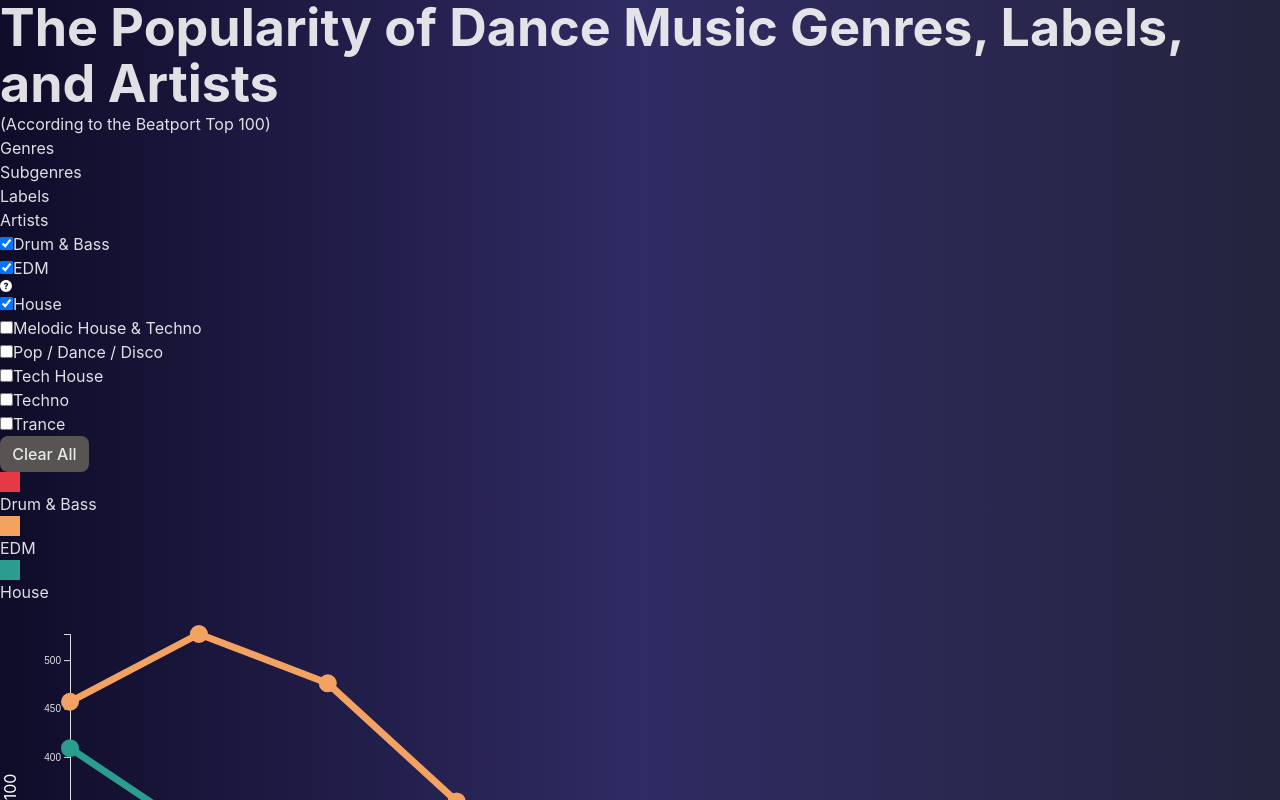
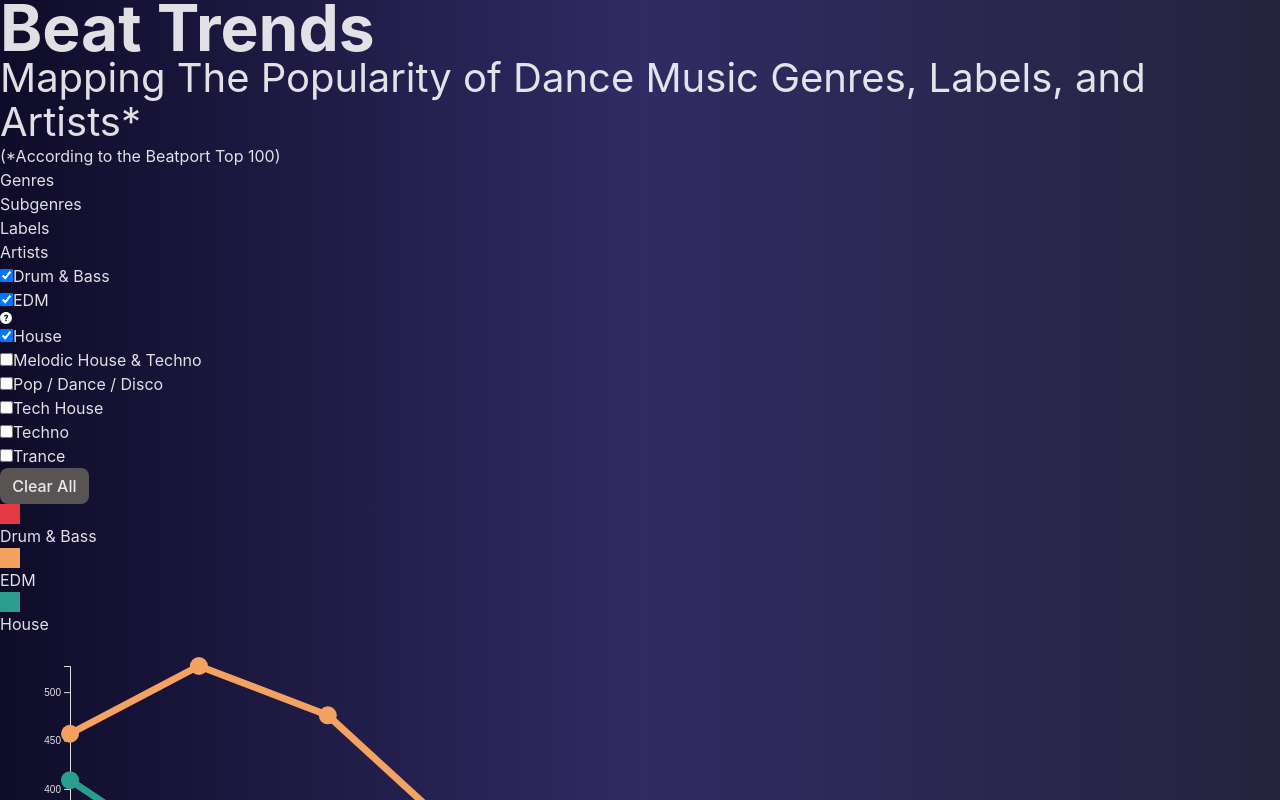
Before and after one commit to thomasfaddegon/beat-trends, a React (Vite) app: page / in a window 1280 px wide. Shown: the top 800 px of the page. Built offline with nearby package versions, Linux system fonts and the light colour scheme.

Commit message:
edited h1 and h2

```diff
--- a/src/App.tsx
+++ b/src/App.tsx
@@ -139,12 +139,13 @@
         )}
       </div>
       <div className="max-w-screen-xl w-full flex flex-grow flex-col px-8 ">
-        <h1 className="mb-4 text-center max-w-4xl self-center">
-          The Popularity of Dance Music Genres, Labels, and Artists
-        </h1>
-        <h2 className="mb-10 text-center text-xl">
-          (According to the Beatport Top 100)
+        <h1 className="mb-4 text-center max-w-4xl self-center">Beat Trends</h1>
+        <h2 className="mb-4 text-center max-w-4xl self-center">
+          Mapping The Popularity of Dance Music Genres, Labels, and Artists*
         </h2>
+        <h3 className="mb-10 text-center text-xl">
+          (*According to the Beatport Top 100)
+        </h3>
         <div className="border-2 border-white w-full bg-slate-900 max-w-7xl rounded-sm shadow-sm pb-12">
           {/* CATEGORIES */}
           <div className="flex flex-row items-center justify-center w-full">
--- a/src/index.css
+++ b/src/index.css
@@ -32,9 +32,15 @@
 }
 
 h1 {
-  font-size: 3.25em;
+  font-size: 4rem;
   line-height: 3.5rem;
   font-weight: 700;
+}
+
+h2 {
+  font-size: 2.5rem;
+  line-height: 2.75rem;
+  font-weight: 400;
 }
 
 .label {
```
